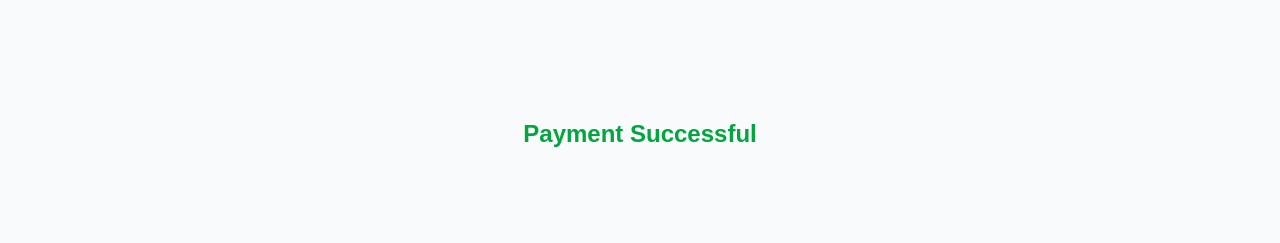
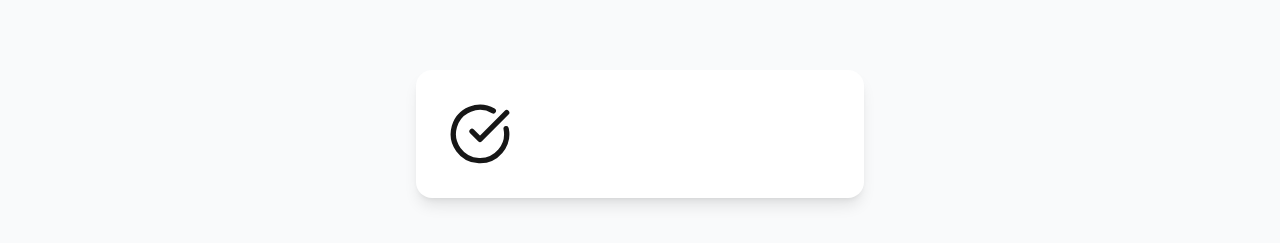
Before and after one commit to rumachoudhury/monorepo-ecommerce-app, a Next.js app in the folder apps/client/: page /success in a window 1280 px wide. Shown: the part 395-638 px from the top of the page. Built offline with nearby package versions, Linux system fonts and the light colour scheme.

Commit message:
Working with SuccessPage

```diff
--- a/apps/client/app/success/page.tsx
+++ b/apps/client/app/success/page.tsx
@@ -1,8 +1,20 @@
 "use client";
+
+import { CheckCircle } from "lucide-react";
+import Link from "next/link";
+
 export default function SuccessPage() {
   return (
     <div className="min-h-screen flex items-center justify-center bg-gray-50 px-4">
-      <h1 className="text-2xl font-bold text-green-600">Payment Successful</h1>
+      <div className="max-w-md w-full bg-white rounded-2xl shadow-lg p-8 text-center">
+        {/* Icon */}
+        <div>
+          <CheckCircle className="w-16 h-16" />
+        </div>
+        <h1></h1>
+        <p></p>
+        <Link href="/"></Link>
+      </div>
     </div>
   );
 }
```
